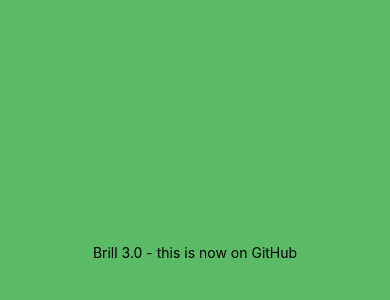
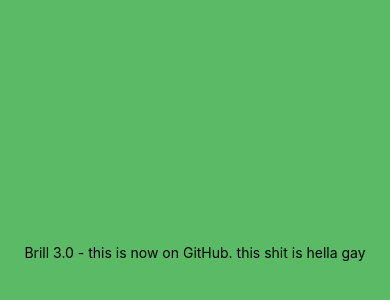
Before and after one commit to braydenpettigrew/Bril, a React Native app: screen / in a window 390 px wide. Shown: the part 170-470 px from the top of the page. Built offline with nearby package versions, Linux system fonts and the light colour scheme.

Commit message:
First commit to Update 1.0

```diff
--- a/App.js
+++ b/App.js
@@ -5,7 +5,7 @@ import { StyleSheet, Text, View } from 'react-native';
 export default function App() {
   return (
     <View style={styles.container}>
-      <Text>Brill 3.0 - this is now on GitHub</Text>
+      <Text>Brill 3.0 - this is now on GitHub. this shit is hella gay</Text>
       <StatusBar style="auto" />
     </View>
   );
```
